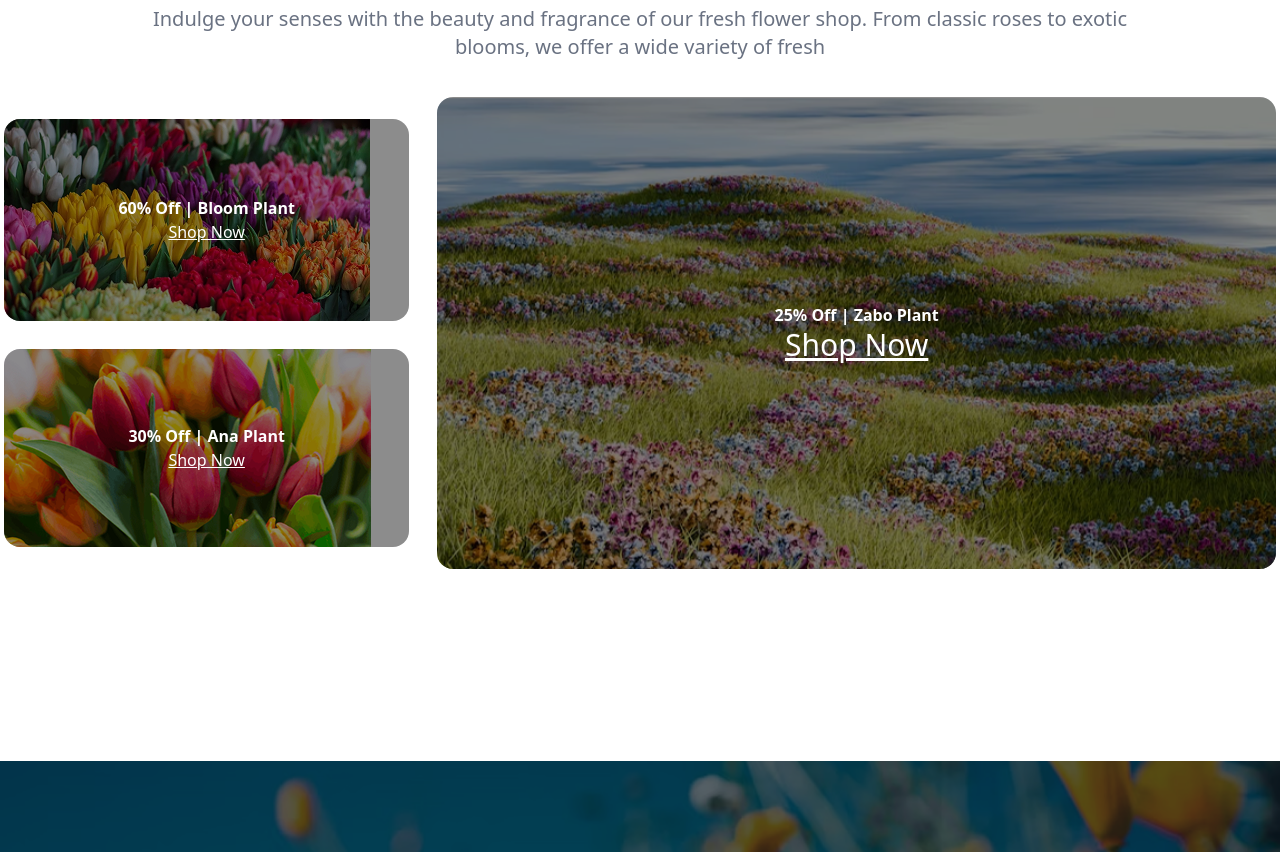
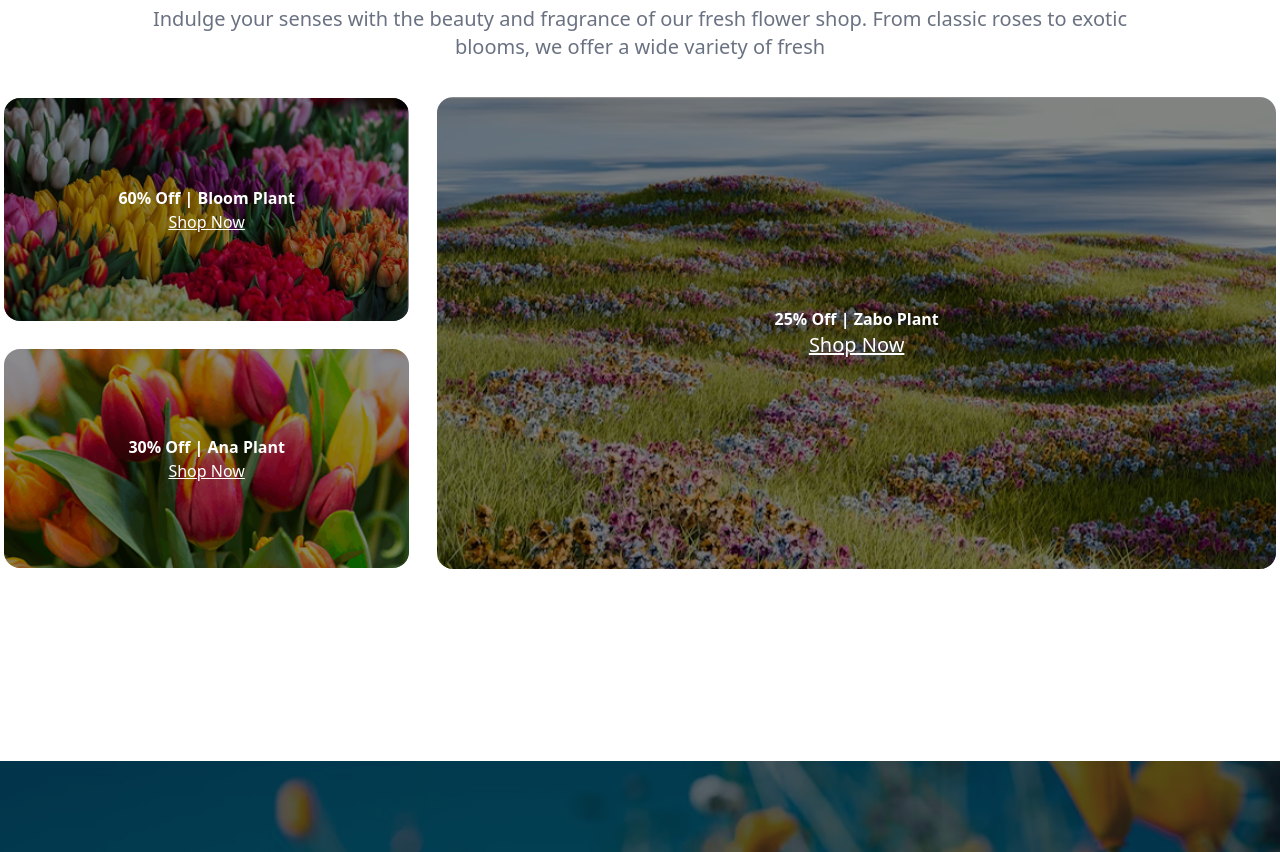
Before and after one commit to AfrozaAmin/Assignment-02-flowers, a plain HTML site: page index.html in a window 1280 px wide. Shown: the part 2985-3837 px from the top of the page. Drawn offline with nearby package versions, Linux system fonts and the light colour scheme.

Commit message:
corrected Plant lover section

```diff
--- a/index.html
+++ b/index.html
@@ -186,7 +186,7 @@
         <!-- box 1 -->
          <div class="w-full flex flex-col items-center justify-center lg:gap-7 gap-3">
           <div class="w-full relative rounded-2xl overflow-hidden">
-            <img src="./assets/deal-bloom.png" alt="">
+            <img src="./assets/deal-bloom.png" alt="" class="w-full h-auto object-contain">
             <div class="absolute bg-black/45 inset-0 text-white flex flex-col items-center justify-center ">
               <p class="font-bold ">60% Off | Bloom Plant</p>
               <p class="underline">Shop Now</p>
@@ -195,7 +195,7 @@
 
 
           <div class="w-full relative rounded-2xl overflow-hidden">
-            <img src="./assets/deal-ana.png" alt="">
+            <img src="./assets/deal-ana.png" alt="" class="w-full h-auto object-contain">
             <div class="absolute bg-black/45 inset-0 text-white flex flex-col items-center justify-center ">
               <p class="font-bold ">30% Off | Ana Plant</p>
               <p class="underline">Shop Now</p>
@@ -208,7 +208,7 @@
             <img src="./assets/deal-zabo.png" alt="" class="object-cover h-full w-full">
             <div class="absolute bg-black/45 inset-0 text-white flex flex-col items-center justify-center ">
               <p class="font-bold ">25% Off | Zabo Plant</p>
-              <p class="underline lg:text-3xl sm:text-2xl">Shop Now</p>
+              <p class="underline sm:text-xl">Shop Now</p>
             </div>
           </div>
        </div>
```
